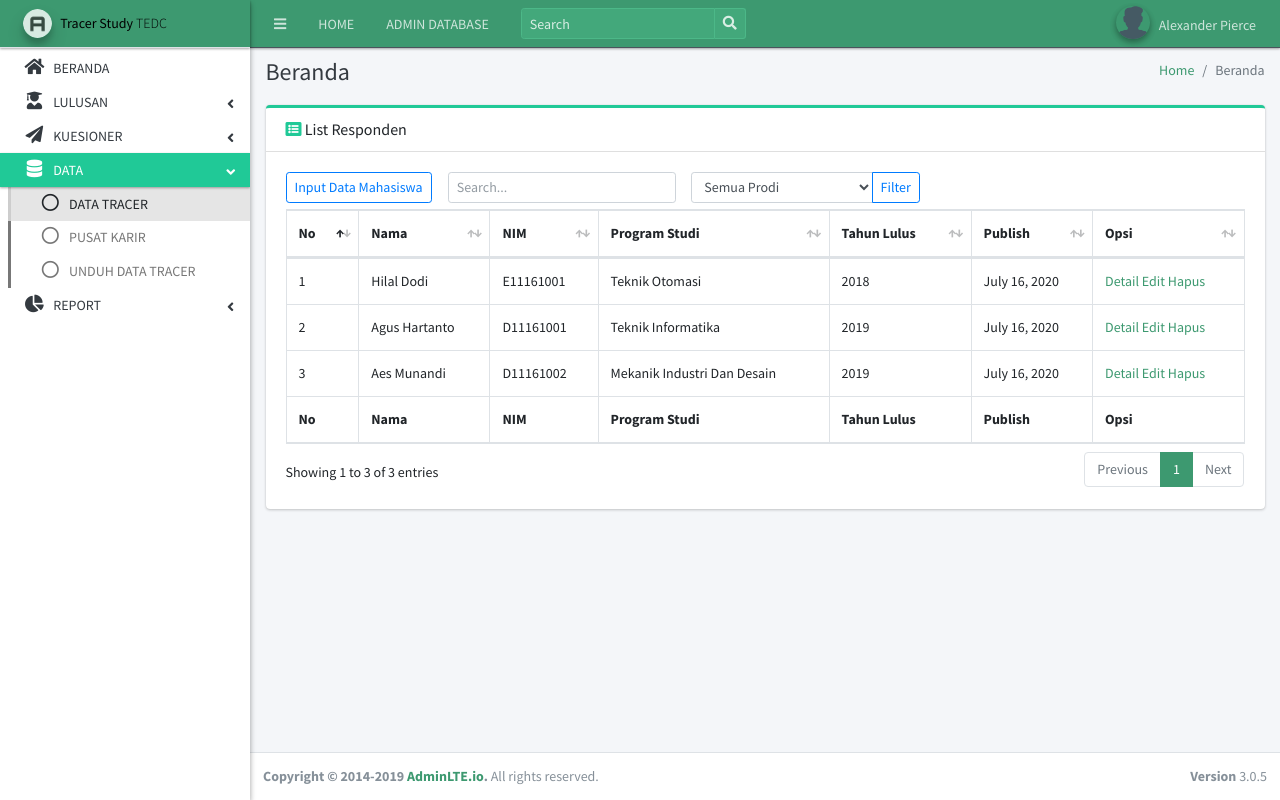
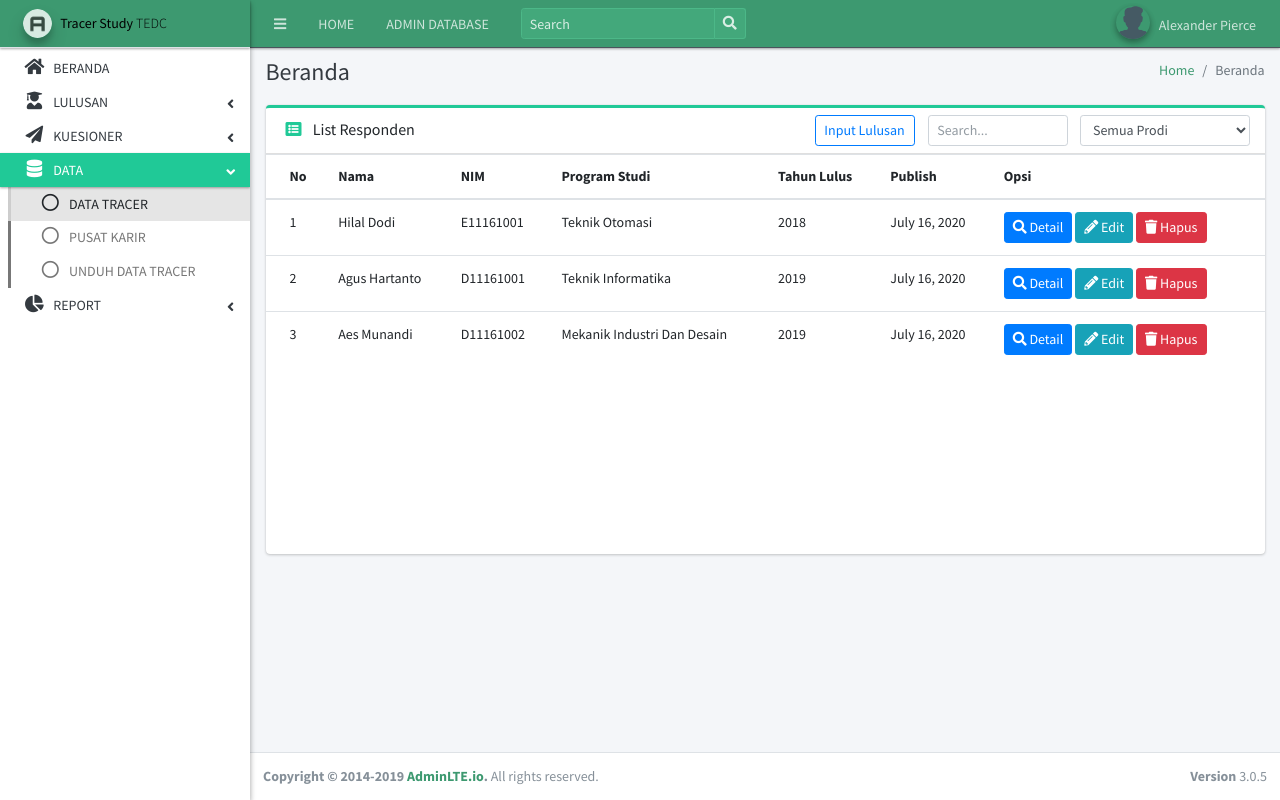
Before and after one commit to rivalmsr/tracer-study-tedc, a Django app: page /respons/list/ in a window 1280 px wide. Run offline with Django 3.2, Linux system fonts and the light colour scheme; a user stored in the database is signed in; data comes from the database, SQL or seed files in the repository; both versions use the stored data as it was after the commit; some libraries are stand-ins or nearby versions.

Commit message:
add styling icon in btn

```diff
--- a/django-project/lulusan/templates/lulusan/lulusan_list.html
+++ b/django-project/lulusan/templates/lulusan/lulusan_list.html
@@ -18,7 +18,7 @@
             <div class="card card-teal card-outline text-sm">
                 <div class="card-header">
                     <h3 class="card-title">
-                        <i class="fas fa-list-alt text-teal"></i>
+                        <i class="fas fa-list-alt text-teal mr-2"></i>
                         {{title}}
                     </h3>
 
@@ -26,7 +26,6 @@
                     <div class="card-tools">
                         <div class="input-group input-group-sm" style="width: 150px;">
                             <input type="text" name="table_search" class="form-control float-right" placeholder="Search">
-
                             <div class="input-group-append">
                             <button type="submit" class="btn btn-default"><i class="fas fa-search"></i></button>
                             </div>
@@ -36,7 +35,7 @@
                 </div>
                 <!-- /.card-header -->
                 <div class="card-body table-responsive p-0" style="height: 400px;">
-                    <table class="table table-head-fixed text-nowrap">
+                    <table class="table table-head-fixed table-hover text-nowrap">
                         <thead>
                             <tr>
                                 <th>No</th>
--- a/django-project/respons/templates/respons/respons_list.html
+++ b/django-project/respons/templates/respons/respons_list.html
@@ -18,40 +18,44 @@
             <div class="card card-teal card-outline text-sm">
                 <div class="card-header">
                     <h3 class="card-title">
-                    <i class="fas fa-list-alt text-teal"></i>
+                    <i class="fas fa-list-alt text-teal mr-2"></i>
                     {{title}}
                     </h3>
-                </div>
-                <!-- /.card-header -->
-                <div class="card-body">
+
+                    <div class="card-tools">
                         <div class="row">
-                        <div class="col-md-2">
-                            <div class="input-group input-group-sm">
-                                <a class="btn btn-outline-primary btn-sm" href="{% url 'lulusan:create' %}">Input Data Mahasiswa</a>
+
+                                <div class="col-sm-3">
+                                    <div class="input-group input-group-sm" style="width: 100px;">
+                                        <a class="btn btn-outline-primary btn-sm form-control float-right" href="{% url 'lulusan:create' %}">Input Lulusan</a>
                                     </div>
                                 </div>
-                        <div class="col-md-3">
-                            <div class="input-group input-group-sm">
-                                <input class="form-control"  id="myInput" type="text" placeholder="Search...">
+
+                                <div class="col-sm-4">
+                                    <div class="input-group input-group-sm" style="width: 140px;">
+                                        <input class="form-control form-control float-right"  id="myInput" type="text" placeholder="Search...">
                                     </div>
                                 </div>
-                        <div class="col-md-3">
-                            <div class="input-group input-group-sm">
-                                <select class="form-control" id="myOpsi">
+
+                                <div class="col-sm-5">
+                                    <div class="input-group input-group-sm" style="width: 170px;">
+                                        <select class="form-control float-right" id="myOpsi">
                                             <option value=""> Semua Prodi</option>
                                             {% for prodi in list_of_responden %}
                                                 <option value="{{prodi.master_fsatu_id.master_prodi_id.nama}}">{{prodi.master_fsatu_id.master_prodi_id.nama}}</option>
                                             {% endfor %}
                                         </select>
-                                <span class="input-group-append">
-                                    <button class="btn btn-outline-primary btn-sm" type="submit" id="myFilter">Filter</button>
-                                </span>
+
+                                    </div>
+                                </div>
                         </div>
                     </div>
 
                 </div>
+                <!-- /.card-header -->
+                <div class="card-body table-responsive p-0" style="height: 400px;">
 
-                    <table id="example2" class="table table-bordered table-hover">
+                    <table class="table table-head-fixed table-hover table-nowrap table-hover">
                     <thead>
                         <tr>
                             <th>No</th>
@@ -74,24 +78,20 @@
                             <td>{{responden.created|date}}</td>
 
                             <td>
-                                <a href="{% url 'respons:detail' responden.pk %}">Detail</a>
-                                <a href="{% url 'respons:update' responden.pk %}">Edit</a>
-                                <a href="">Hapus</a>
+                                <a class="btn btn-primary btn-sm" href="{% url 'respons:detail' responden.pk %}">
+                                <i class="fas fa-search"></i>
+                                Detail</a>
+                                <a class="btn btn-info btn-sm" href="{% url 'respons:update' responden.pk %}">
+                                <i class="fas fa-pencil-alt"></i>
+                                Edit</a>
+                                <a class="btn btn-danger btn-sm" href=" {% url 'admin:index' %} ">
+                                <i class="fas fa-trash"></i>
+                                Hapus</a>
                             </td>
                         </tr>
                     {% endfor %}
                     <tbody>
-                    <tfoot>
-                        <tr>
-                            <th>No</th>
-                            <th>Nama</th>
-                            <th>NIM</th>
-                            <th>Program Studi</th>
-                            <th>Tahun Lulus</th>
-                            <th>Publish</th>
-                            <th>Opsi</th>
-                        </tr>
-                    </tfoot>
+
                     </table>
                 </div>
                 <!-- /.card-body -->
@@ -135,7 +135,7 @@
                 });
             });
 
-            $('#myFilter').on('click', function() {
+            $('#myOpsi').on('change', function() {
                 var value = $('#myOpsi').val().toLowerCase();
                 $('#myTable tr').filter(function() {
                     $(this).toggle($(this).text().toLowerCase().indexOf(value) > - 1)
--- a/django-project/templates/lib/_main_sidebar.html
+++ b/django-project/templates/lib/_main_sidebar.html
@@ -100,7 +100,7 @@
                 </a>
               </li>
               <li class="nav-item">
-                <a href="{% url 'respons:unduh-data' %}" class="nav-link {{nav_status_unduh_data_respons}}">
+                <a href="{% url 'respons:unduh-data' %}" class="nav-link {{nav_status_unduh_data_responden}}">
                   <i class="nav-icon far fa-circle"></i>
                   <p>UNDUH DATA TRACER</p>
                 </a>
```
Also changed, not shown: django-project/kuesioner/templates/kuesioner/kuesioner_list.html (+19 -14 lines), django-project/db.sqlite3. Lines whose indentation alone changed are shown as unchanged.
